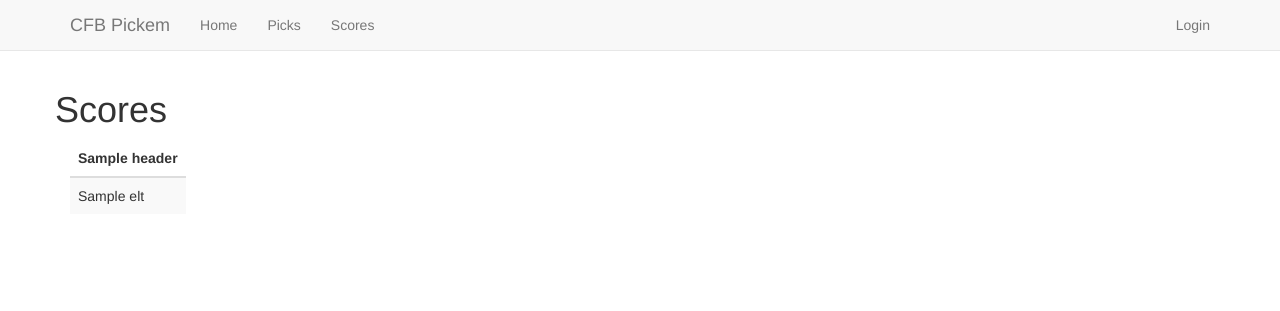
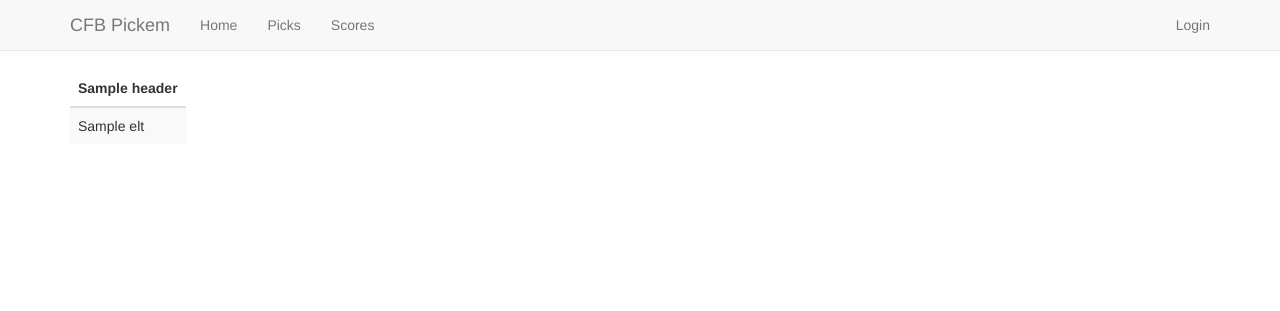
Before and after one commit to ryanmoore/cfb-pickem, a Django app: template pickem/templates/pickem/scores.html in a window 1280 px wide. Shown: the top 311 px of the page. Run offline with Django 3.2, Linux system fonts and the light colour scheme; the template is opened without the code that fills it: most values are stand-ins (such as "Sample title", 1, 10 or a date in 2020); some libraries are stand-ins or nearby versions.

Commit message:
Removed some unnecessary page headers on picks and score which should give a cleaner look.

```diff
--- a/pickem/templates/pickem/pretty_picks.html
+++ b/pickem/templates/pickem/pretty_picks.html
@@ -8,7 +8,6 @@
 {% endblock %}
 
 {% block content %}
-<h1>Picks</h1>
 {% if started == False %}
 <div class="alert alert-danger">
     <p>
--- a/pickem/templates/pickem/scores.html
+++ b/pickem/templates/pickem/scores.html
@@ -6,9 +6,6 @@
 <link type="text/css" href="{% static 'pickem/css/scores.css' %}" rel="stylesheet">
 {% endblock %}
 {% block content %}
-<div class="row">
-    <h1>Scores</h1>
-</div>
 {% if started == False %}
 <div class="row">
     <div class="alert alert-danger">
```
